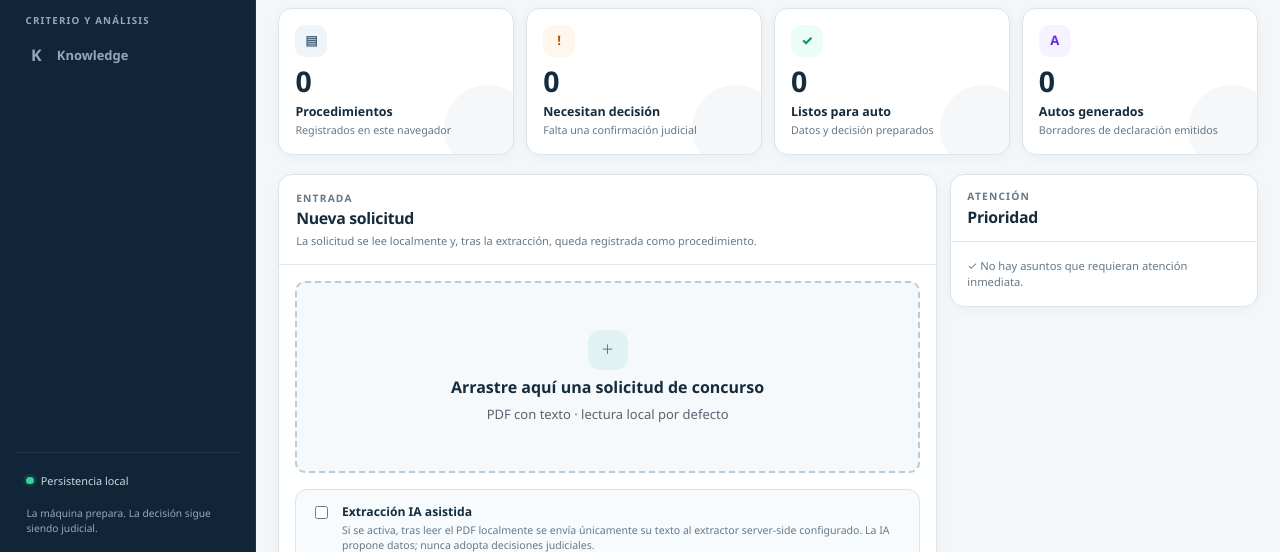
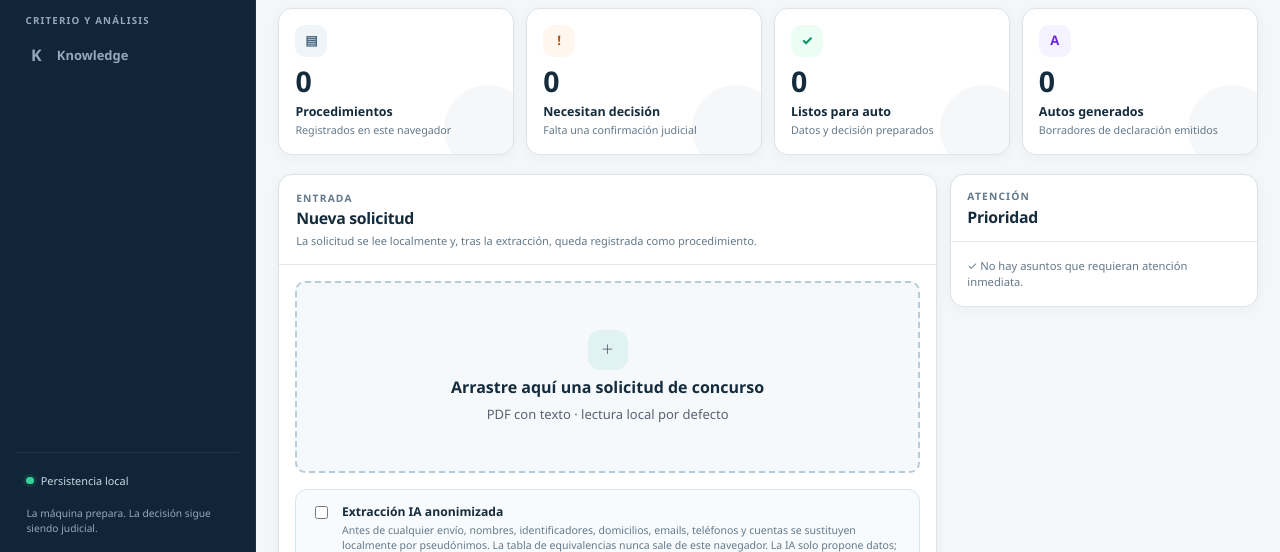
Before and after one commit to alejandrobarreda23-blip/concursal, a browser extension: page web/index.html in a window 1280 px wide. Shown: the part 248-800 px from the top of the page. Drawn offline with nearby package versions, Linux system fonts and the light colour scheme.

Commit message:
Explica anonimización local en la interfaz

```diff
--- a/web/index.html
+++ b/web/index.html
@@ -92,7 +92,7 @@
               </label>
               <label class="extractor-option">
                 <input id="ai-extraction-toggle" type="checkbox">
-                <span><b>Extracción IA asistida</b><small>Si se activa, tras leer el PDF localmente se envía únicamente su texto al extractor server-side configurado. La IA propone datos; nunca adopta decisiones judiciales.</small></span>
+                <span><b>Extracción IA anonimizada</b><small>Antes de cualquier envío, nombres, identificadores, domicilios, emails, teléfonos y cuentas se sustituyen localmente por pseudónimos. La tabla de equivalencias nunca sale de este navegador. La IA solo propone datos; nunca adopta decisiones judiciales.</small></span>
               </label>
               <div id="upload-status"></div>
             </section>
```
